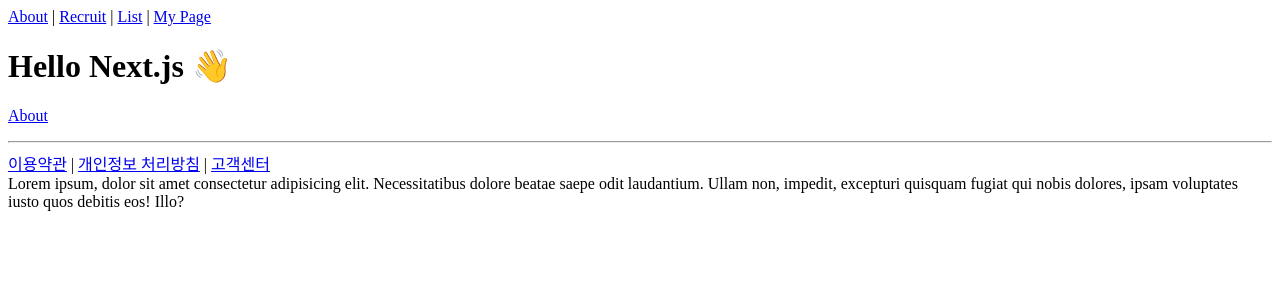
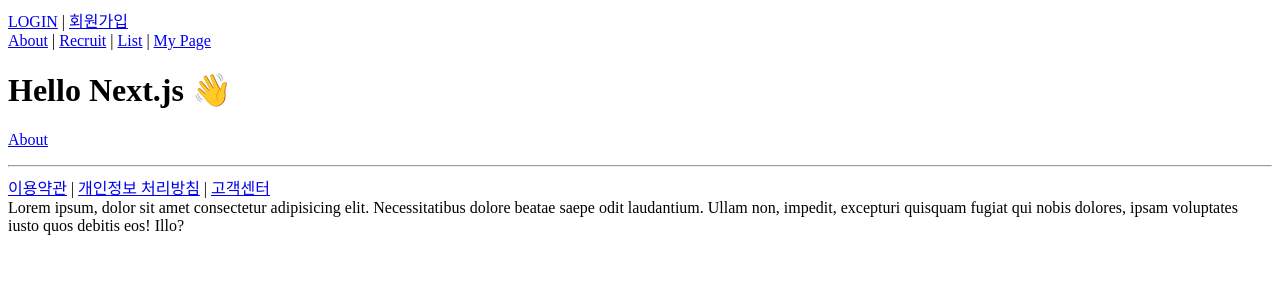
Before and after one commit to Kim-Hyunjo/MoZIP, a Next.js app in the folder front/: page / in a window 1280 px wide. Shown: the top 300 px of the page. Built offline with nearby package versions, Linux system fonts and the light colour scheme.

Commit message:
refactor: Add 로그인, 회원가입 버튼

```diff
--- a/front/components/Layout.tsx
+++ b/front/components/Layout.tsx
@@ -33,6 +33,17 @@ const Layout = ({ children, title = 'This is the default title' }: Props) => (
         </Link>{' '}
         | <a href="/api/users">Users API</a> */}
 
+        <div>
+          <Link href="/">
+            <a>LOGIN</a>
+          </Link>{' '}
+        |{' '}
+          <Link href="/about">
+            <a>회원가입</a>
+          </Link>
+        </div>
+
+        <div>
           <Link href="/">
             <a>About</a>
           </Link>{' '}
@@ -48,6 +59,7 @@ const Layout = ({ children, title = 'This is the default title' }: Props) => (
           <Link href="/test">
             <a>My Page</a>
           </Link>{' '}
+        </div>
       </nav>
     </header>
     {children}
```
Lines whose indentation alone changed are shown as unchanged.
